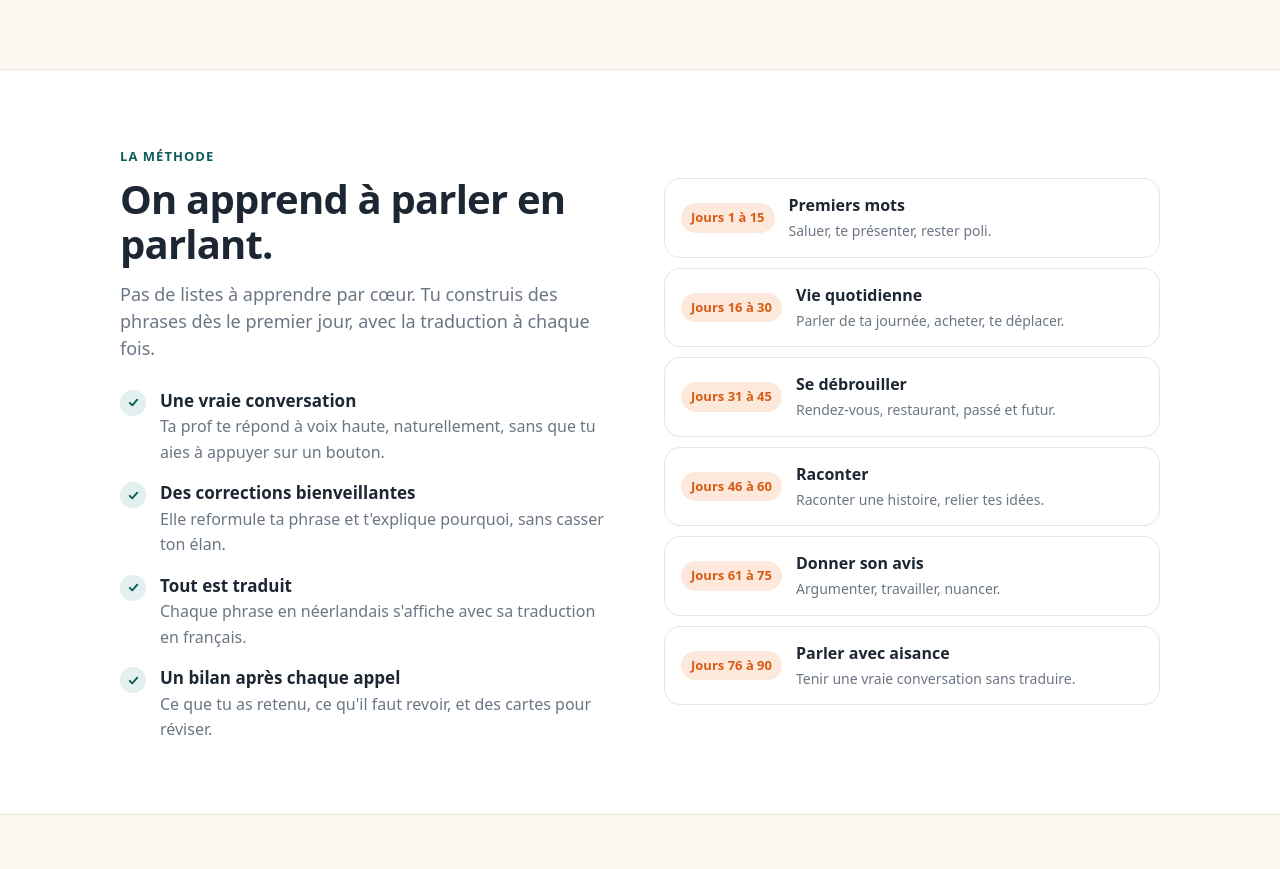
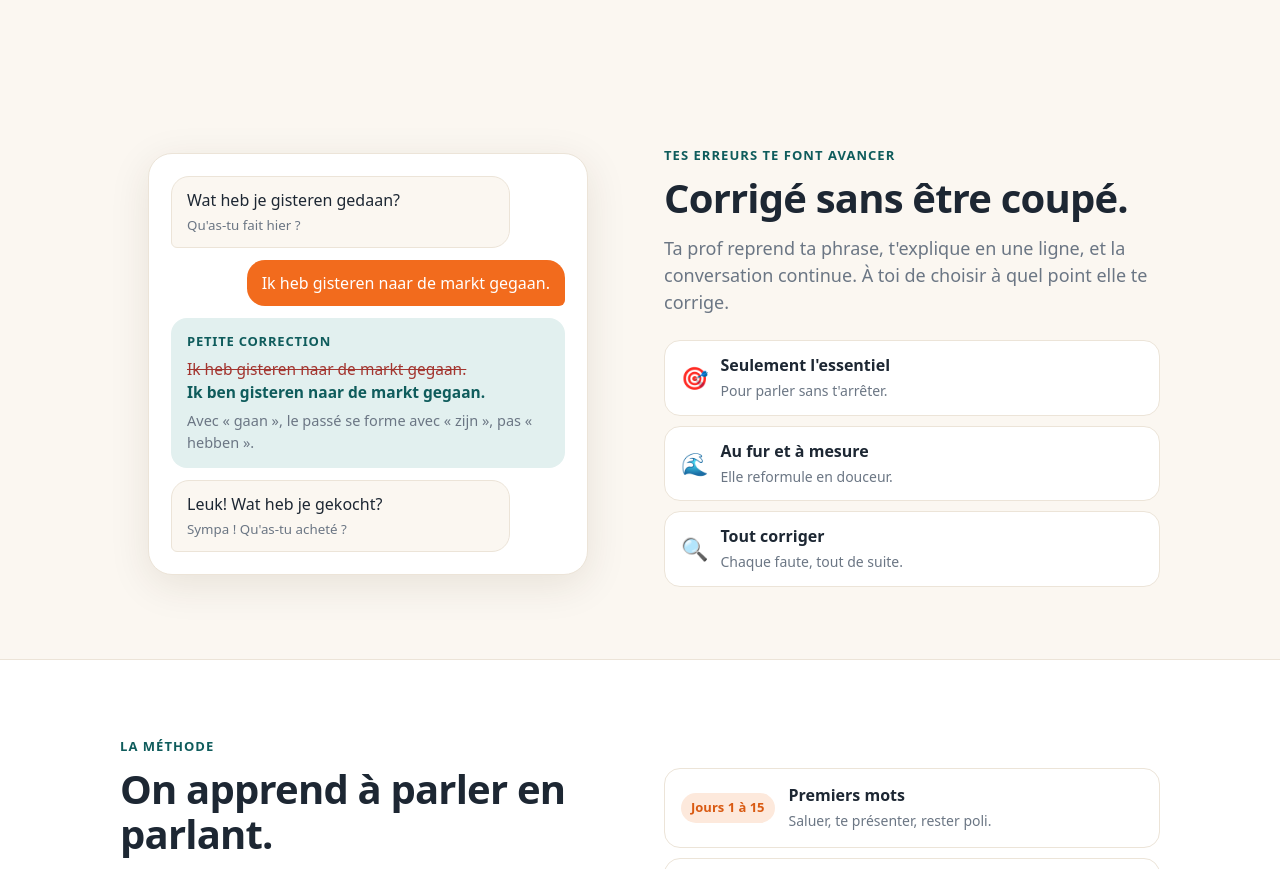
Before and after one commit to aziani777/lingovia, a website: page index.html in a window 1280 px wide. Shown: the part 1998-2867 px from the top of the page. Drawn offline with Linux system fonts and the light colour scheme.

Commit message:
Landing: show how corrections work
A conversation excerpt with a gentle correction, and the three
correction levels the learner can choose from.

Co-Authored-By: Claude Fable 5.2 <noreply@anthropic.com>
Claude-Session: https://claude.ai/code/session_0137kyWX4yvVDAE2SieT4yFy

```diff
--- a/index.html
+++ b/index.html
@@ -104,6 +104,22 @@ h1 em{font-style:normal;color:var(--accent)}
 .tutor button:hover{border-color:var(--accent)}
 .tutor button.on{background:var(--accent-soft);border-color:var(--accent)}
 
+/* corrections */
+.chat{background:#fff;border:1px solid var(--line);border-radius:24px;padding:22px;box-shadow:var(--shadow);display:grid;gap:12px;max-width:440px;margin:0 auto;width:100%}
+.msg{max-width:86%;padding:11px 15px;border-radius:18px;font-size:16px}
+.msg.me{justify-self:end;background:var(--accent);color:#fff;border-bottom-right-radius:6px}
+.msg.her{background:var(--bg);border:1px solid var(--line);border-bottom-left-radius:6px}
+.fix{background:var(--teal-soft);border-radius:16px;padding:14px 16px;font-size:15.5px}
+.fix h4{margin:0 0 6px;font-size:13px;letter-spacing:.06em;text-transform:uppercase;color:var(--teal)}
+.fix s{color:#a3352f;display:block}
+.fix b{display:block;color:var(--teal)}
+.fix span{display:block;color:var(--muted);margin-top:6px;font-size:14.5px}
+.tones{display:grid;gap:10px;margin-top:24px}
+.tone{display:flex;gap:12px;align-items:center;background:#fff;border:1px solid var(--line);border-radius:16px;padding:12px 16px}
+.tone i{font-style:normal;font-size:22px}
+.tone b{display:block;font-size:16px}
+.tone span{color:var(--muted);font-size:14px}
+
 /* method */
 .two{display:grid;grid-template-columns:1fr 1fr;gap:48px;align-items:center}
 .feats{list-style:none;padding:0;margin:26px 0 0;display:grid;gap:16px}
@@ -150,6 +166,7 @@ footer nav{margin-left:auto;display:flex;gap:20px}
 
 @media (max-width:900px){
   .hero .wrap,.two{grid-template-columns:1fr;gap:40px}
+  #corrections .chat{order:2}
   .hero{padding-top:28px;text-align:center}
   .hero p.sub{margin-left:auto;margin-right:auto}
   .cta,.ticks{justify-content:center}
@@ -229,6 +246,27 @@ footer nav{margin-left:auto;display:flex;gap:20px}
     <h2>Choisis la voix qui te donne envie de parler.</h2>
     <p class="lead">Chacun a son caractère, sa voix et sa façon d'expliquer. Tu peux en changer quand tu veux.</p>
     <div class="tutors" id="tutors"></div>
+  </div>
+</section>
+
+<section id="corrections">
+  <div class="wrap two">
+    <div class="chat" aria-hidden="true">
+      <div class="msg her">Wat heb je gisteren gedaan?<br><small style="color:var(--muted)">Qu'as-tu fait hier ?</small></div>
+      <div class="msg me">Ik heb gisteren naar de markt gegaan.</div>
+      <div class="fix"><h4>Petite correction</h4><s>Ik heb gisteren naar de markt gegaan.</s><b>Ik ben gisteren naar de markt gegaan.</b><span>Avec « gaan », le passé se forme avec « zijn », pas « hebben ».</span></div>
+      <div class="msg her">Leuk! Wat heb je gekocht?<br><small style="color:var(--muted)">Sympa ! Qu'as-tu acheté ?</small></div>
+    </div>
+    <div>
+      <span class="kicker">Tes erreurs te font avancer</span>
+      <h2>Corrigé sans être coupé.</h2>
+      <p class="lead">Ta prof reprend ta phrase, t'explique en une ligne, et la conversation continue. À toi de choisir à quel point elle te corrige.</p>
+      <div class="tones">
+        <div class="tone"><i>🎯</i><div><b>Seulement l'essentiel</b><span>Pour parler sans t'arrêter.</span></div></div>
+        <div class="tone"><i>🌊</i><div><b>Au fur et à mesure</b><span>Elle reformule en douceur.</span></div></div>
+        <div class="tone"><i>🔍</i><div><b>Tout corriger</b><span>Chaque faute, tout de suite.</span></div></div>
+      </div>
+    </div>
   </div>
 </section>
 
```
